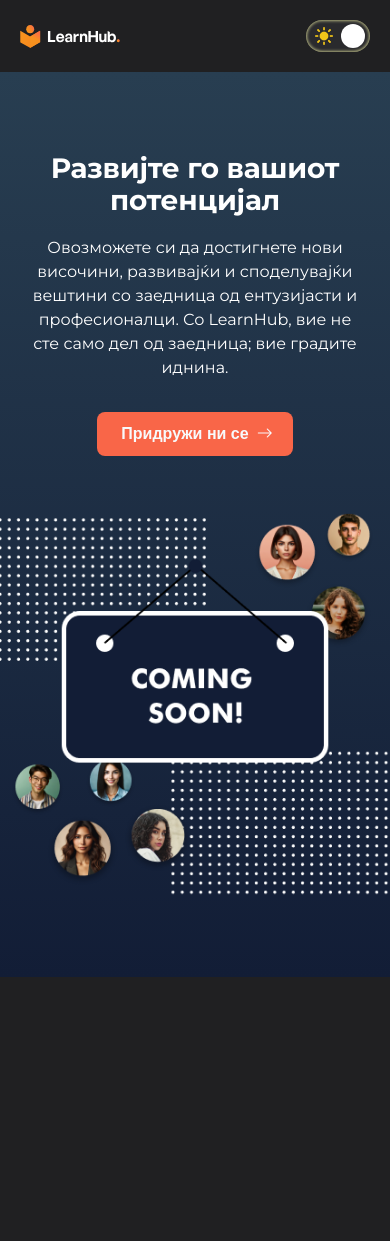
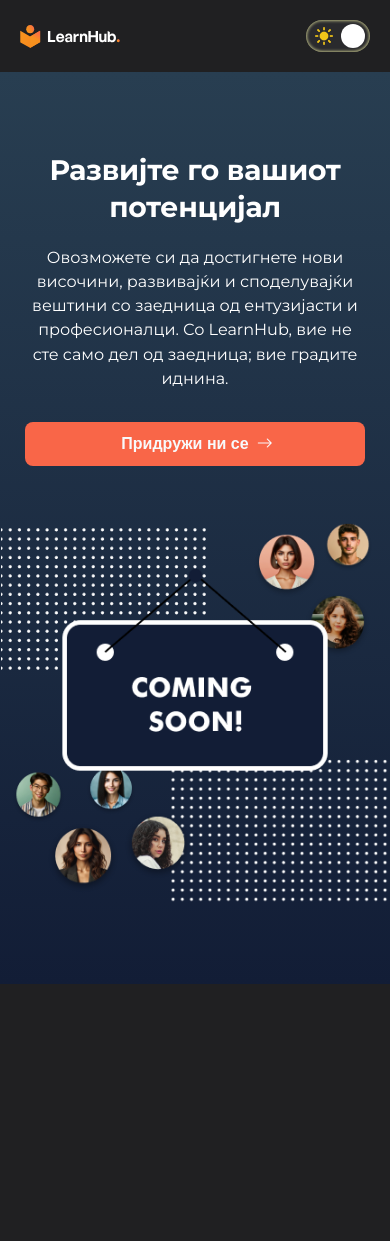
Before and after one commit to learnhubmk/app, a Next.js app: page / in a window 390 px wide. Shown: the top 1241 px of the page. Built offline with nearby package versions, Linux system fonts and the light colour scheme.

Commit message:
imporoved responsiveness

```diff
--- a/components/module-components/hero/hero.module.scss
+++ b/components/module-components/hero/hero.module.scss
@@ -30,64 +30,71 @@
   .hero {
     display: flex;
     flex-direction: column;
-    margin: 80px 0px;
+    margin: clamp(5rem, 4.0747rem + 3.896vw, 8.75rem) clamp(0rem, -3.08441rem + 12.987vw, 12.5rem);
     text-align: center;
     max-width: 100%;
 
     @include u.breakpoint(medium) {
       flex-direction: row;
-      margin: 140px 200px;
-      gap: 52px;
+      gap: 3.25rem;
       text-align: left;
     }
 
     .heroLeftContainer {
       display: flex;
       flex-direction: column;
-      align-items: center;
-      margin-inline: 24px;
+      margin-inline: 1.5rem;
+
+      @include u.breakpoint(small) {
+        align-items: center;
+      }
 
       @include u.breakpoint(medium) {
         align-items: flex-start;
-        width: 848px;
-      }
-
-      .heroTitle {
-        font-size: 28px;
-        line-height: 32px;
-
-        @include u.breakpoint(medium) {
-          font-size: 56px;
-          line-height: 72px;
-        }
+        width: 54%;
+        margin-inline: 0;
       }
 
       .heroText {
-        font-size: 16px;
-        line-height: 24px;
-        margin-top: 20px;
-        margin-bottom: 32px;
+        font-size: var(--fs-body);
+        line-height: var(--lh-body);
+        margin-top: 1.25rem;
+        margin-bottom: 2rem;
+
         @include u.breakpoint(medium) {
-          font-size: 24px;
-          line-height: 38px;
           letter-spacing: 0.1px;
-          margin-top: 32px;
-          margin-bottom: 84px;
+          margin-top: 2rem;
+          margin-bottom: 5.25rem;
         }
       }
     }
   }
 
   .heroPictureContainer {
+    display: flex;
+    justify-content: center;
+    width: 100%;
+
+    @include u.breakpoint(medium) {
+      display: block;
+      width: 44%;
+    }
+
+    @include u.breakpoint(xlarge) {
+      display: flex;
+    }
+
     .heroImage {
       width: 100%;
+      max-width: 27rem;
       height: auto;
-      margin-top: 56px;
+      margin-top: 3.5rem;
 
       @include u.breakpoint(medium) {
-        width: 620px;
-        height: 450px;
-        margin-top: 0px;
+        width: 100%;
+        max-width: 38.75rem;
+        height: auto;
+        margin-top: 0;
       }
     }
 
--- a/components/reusable-components/button/button.module.scss
+++ b/components/reusable-components/button/button.module.scss
@@ -1,5 +1,8 @@
 .button {
   display: flex;
+  justify-content: center;
+  align-items: center;
+  width: 100%;
   gap: 8px;
   border: none;
   border-radius: 8px;
```
